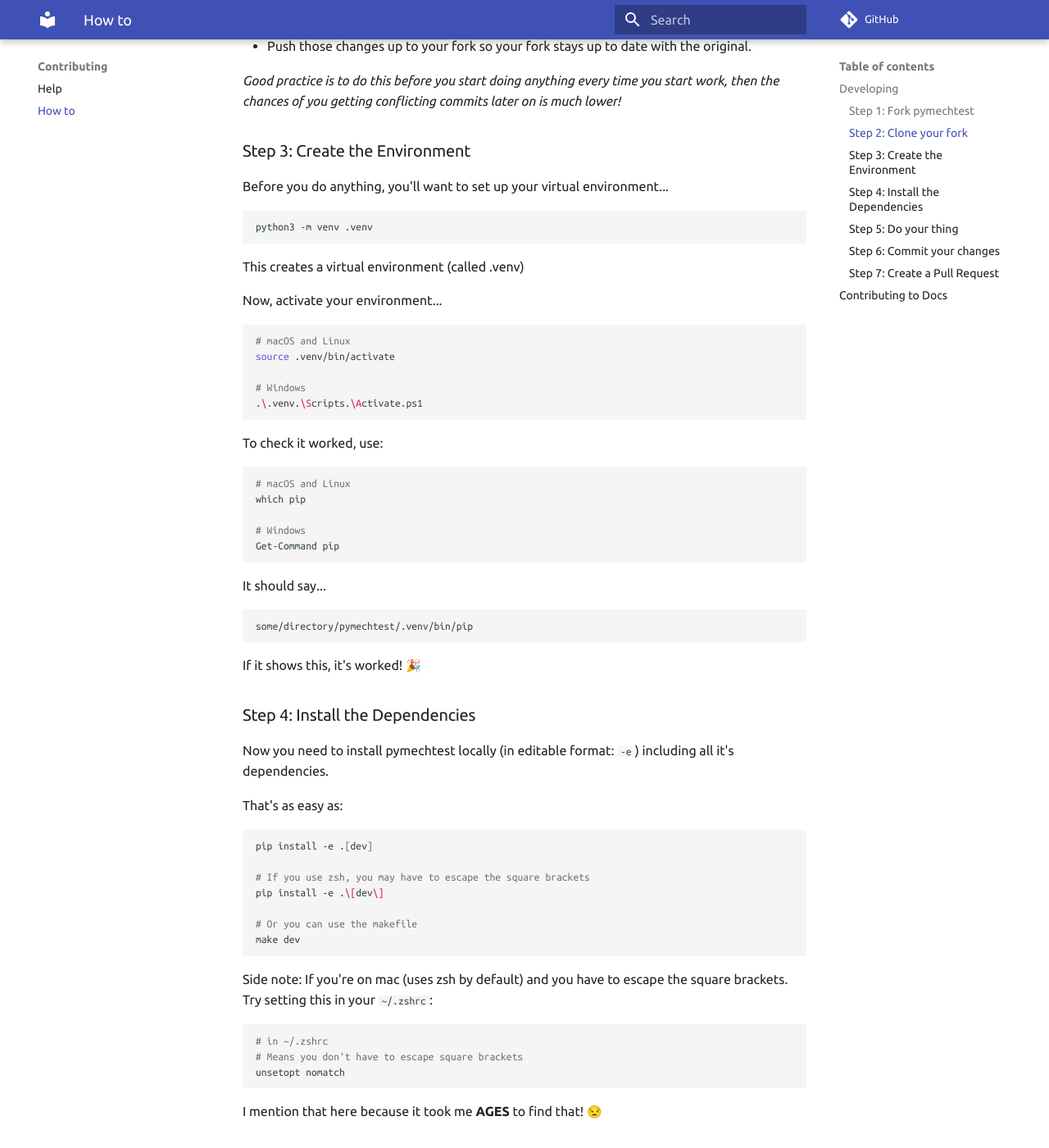
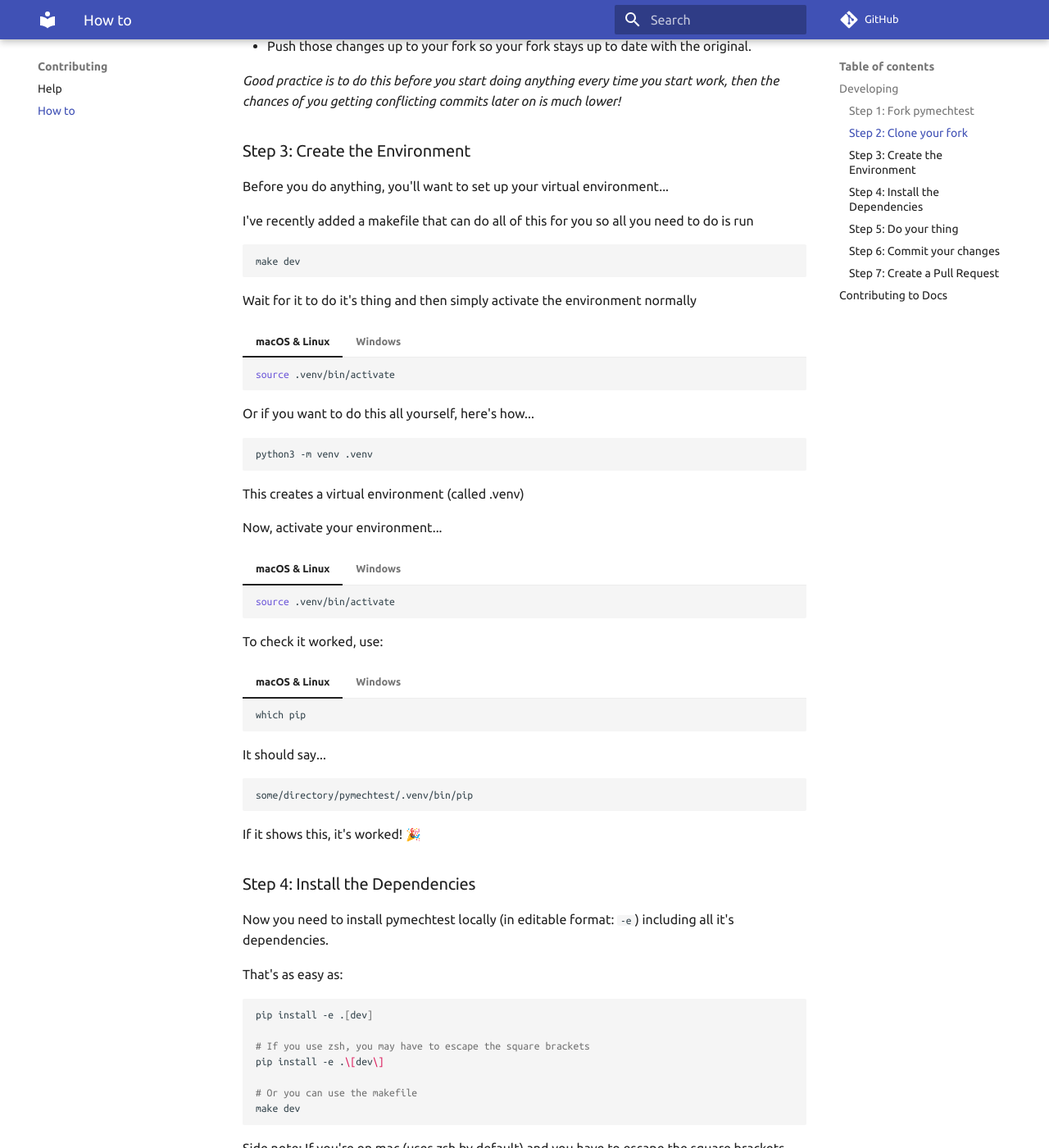
Before and after one commit to FollowTheProcess/pymechtest, an MkDocs documentation site: the page built from docs/contributing/guide.md, in a window 1280 px wide and 1400 px high, scrolled down 1670 px. Shown: the whole window at 82% size. Built offline with MkDocs 1.6.1 and Material for MkDocs 9.7.7, drawn with Linux system fonts in a browser that asks for light colours; emoji names are drawn with the system emoji font; comment, search, counter and statistics services are not loaded.

Commit message:
Made makefile more friendly

````diff
--- a/docs/contributing/guide.md
+++ b/docs/contributing/guide.md
@@ -76,6 +76,28 @@ This will (in order):
 
 Before you do anything, you'll want to set up your virtual environment...
 
+I've recently added a makefile that can do all of this for you so all you need to do is run
+
+```shell
+make dev
+```
+
+Wait for it to do it's thing and then simply activate the environment normally
+
+=== "macOS & Linux"
+
+    ```shell
+    source .venv/bin/activate
+    ```
+
+=== "Windows"
+
+    ```shell
+    .\.venv.\Scripts.\Activate.ps1
+    ```
+
+Or if you want to do this all yourself, here's how...
+
 ```shell
 python3 -m venv .venv
 ```
@@ -84,23 +106,31 @@ This creates a virtual environment (called .venv)
 
 Now, activate your environment...
 
-```shell
-# macOS and Linux
-source .venv/bin/activate
+=== "macOS & Linux"
 
-# Windows
-.\.venv.\Scripts.\Activate.ps1
-```
+    ```shell
+    source .venv/bin/activate
+    ```
+
+=== "Windows"
+
+    ```shell
+    .\.venv.\Scripts.\Activate.ps1
+    ```
 
 To check it worked, use:
 
-```shell
-# macOS and Linux
-which pip
+=== "macOS & Linux"
 
-# Windows
-Get-Command pip
-```
+    ```shell
+    which pip
+    ```
+
+=== "Windows"
+
+    ```shell
+    Get-Command pip
+    ```
 
 It should say...
 
````
Also changed, not shown: 1 other file.
